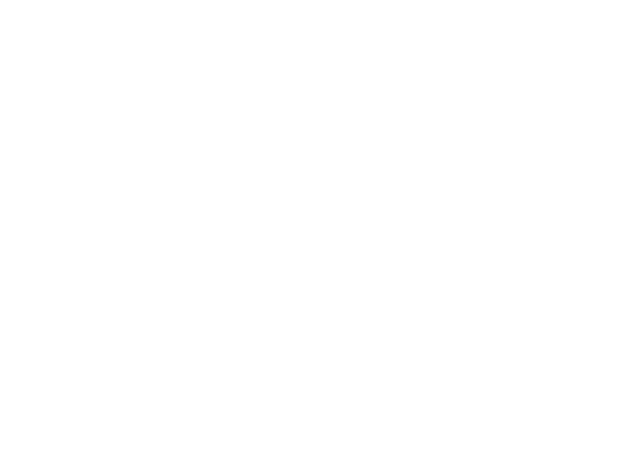
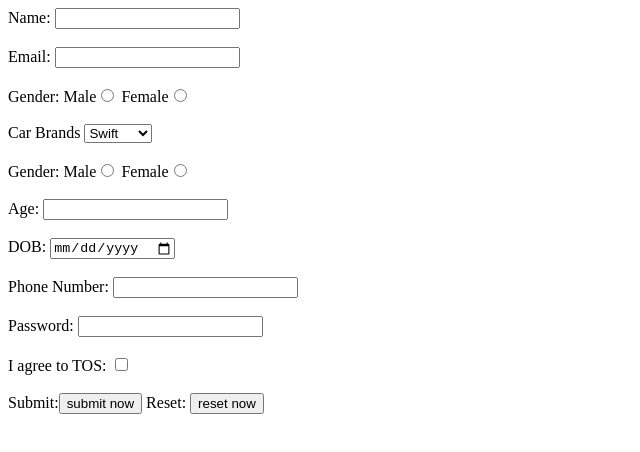
Before and after one commit to acciojob/signup-form-car-CodeWithDaks, a website: page main.html in a window 1280 px wide. Shown: the whole page, without its empty margins (0-640 px from the left). Drawn offline with Linux system fonts and the light colour scheme.

Commit message:
created a submission

```diff
--- a/main.html
+++ b/main.html
@@ -8,9 +8,78 @@
 
 <body>
 	<!-- the entire body must be written by student -->
-    <script type="text/javascript" src="./script.js">
-</script>
+    <script type="text/javascript" src="./script.js"></script>
+ <form id="Signup-Form" method="post">
 
+	 <div>
+     <label for="name">Name:</label>
+		<input type="text" name="name" id="name" >
+		</div><br>
+
+	 <div>
+	 <label for="Email">Email:</label>
+		<input type="email" name="email" id="Email" >
+		</div><br>
+
+	    <div>
+			<label for="Gender">Gender:</label>
+		    Male<input type="radio" name="my name" id="Gender" >
+			Female<input type="radio" name="my name" id="Gender">
+		</div><br>
+
+	  <div>
+			<label for= "Cars">Car Brands</label>
+		    <select name="My Car" id="Cars">
+             <option value="Swift">Swift</option>
+			 <option value="xuv300">xuv300</option>
+			 <option value="Scorpio">Scorpio</option>
+			</select>
+		  </div><br>
+
+	  <div>
+			<label for="Gender">Gender:</label>
+		    Male<input type="radio" name="my name" id="Gender" >
+			Female<input type="radio" name="my name" id="Gender">
+		</div><br>
+
+	  <div>
+			<label for="age">Age:</label>
+		    <input type="number" name="Age" id="age" >
+
+		</div><br>
+
+	   <div>
+			<label for="dob">DOB:</label>
+		    <input type="date" name="Dob" id="dob" >
+
+		</div><br>
+
+	 <div>
+			<label for="tel">Phone Number:</label>
+		    <input type="tel" name="PhNo" id="tel" >
+
+		</div><br>
+
+	  <div>
+			<label for="password">Password:</label>
+		    <input type="password" name="Password" id="password" >
+
+		</div><br>
+
+	  <div>
+			<label for="tos">I agree to TOS:</label>
+		    <input type="checkbox" name="PhNo" id="tos"  >
+
+		</div><br>
+
+	  <div>
+			Submit:<input type="submit" value="submit now">
+            Reset: <input type="reset" value="reset now">
+
+		</div>
+
+
+ </form>
 </body>
 
 </html>
```
